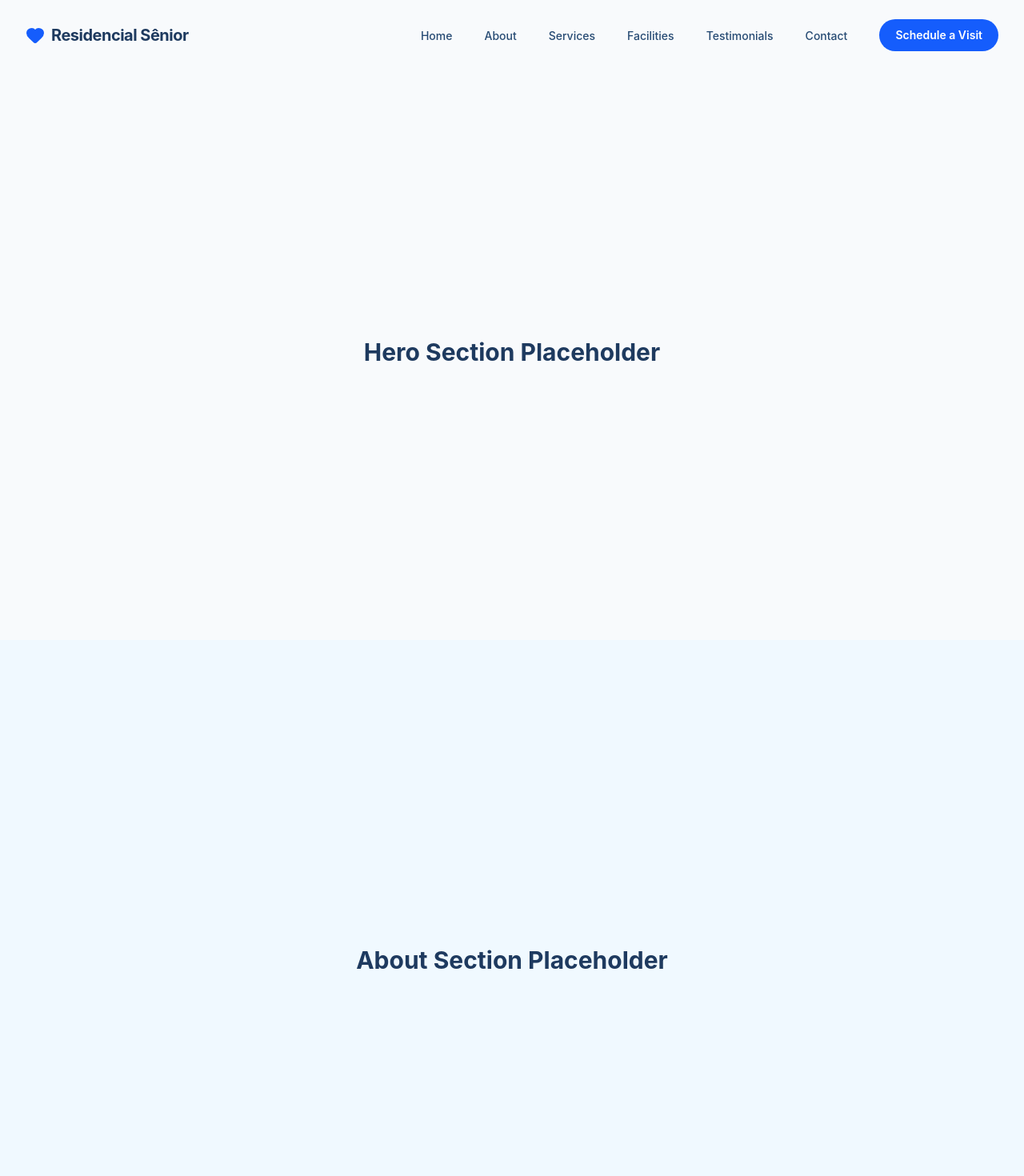
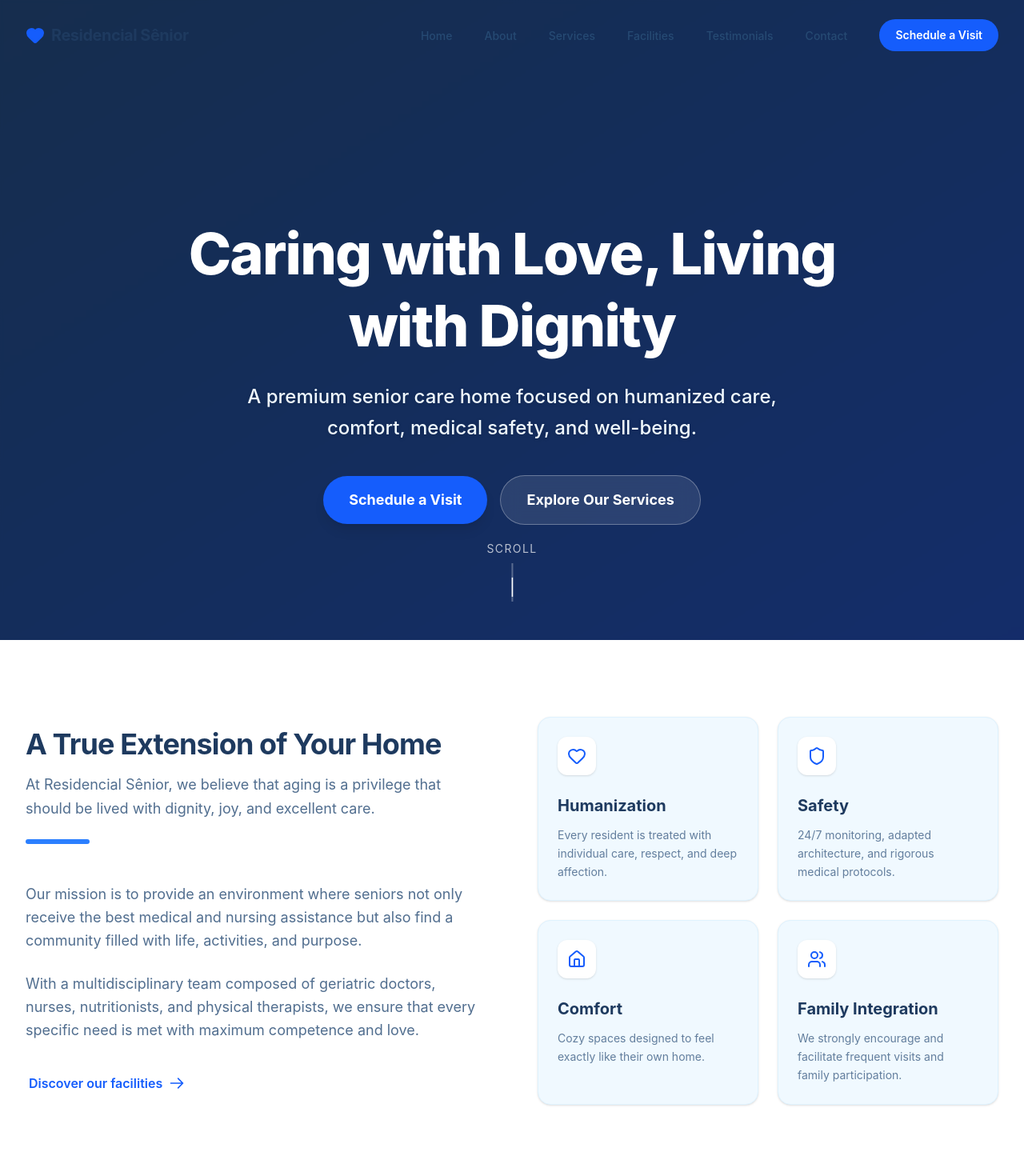
Before and after one commit to ThiagoR0810/residencial-senior, a Next.js app: page / in a window 1280 px wide. Shown: the top 1470 px of the page at 80% size. Built offline with nearby package versions, Linux system fonts and the light colour scheme.

Commit message:
feat: implement Hero and About sections

```diff
--- a/src/app/page.tsx
+++ b/src/app/page.tsx
@@ -1,19 +1,19 @@
+import { HeroSection } from "@/features/hero";
+import { AboutSection } from "@/features/about";
+
 export default function Home() {
   return (
     <>
-      <section id="home" className="min-h-screen flex items-center justify-center pt-20">
-        <h1 className="text-3xl font-bold">Hero Section Placeholder</h1>
-      </section>
-      <section id="about" className="min-h-screen flex items-center justify-center bg-sky-50">
-        <h2 className="text-3xl font-bold">About Section Placeholder</h2>
-      </section>
-      <section id="services" className="min-h-screen flex items-center justify-center">
+      <HeroSection />
+      <AboutSection />
+
+      <section id="services" className="min-h-screen flex items-center justify-center bg-offwhite">
         <h2 className="text-3xl font-bold">Services Section Placeholder</h2>
       </section>
       <section id="facilities" className="min-h-screen flex items-center justify-center bg-sky-50">
         <h2 className="text-3xl font-bold">Facilities Section Placeholder</h2>
       </section>
-      <section id="testimonials" className="min-h-screen flex items-center justify-center">
+      <section id="testimonials" className="min-h-screen flex items-center justify-center bg-offwhite">
         <h2 className="text-3xl font-bold">Testimonials Section Placeholder</h2>
       </section>
       <section id="contact" className="min-h-screen flex items-center justify-center bg-sky-50">
--- /dev/null
+++ b/src/features/about/components/AboutSection.tsx
@@ -0,0 +1,74 @@
+"use client";
+import { motion } from "framer-motion";
+import { SectionHeading } from "@/shared/ui/SectionHeading";
+import { ABOUT_VALUES } from "../constants";
+import { SITE_CONFIG } from "@/shared/config/siteConfig";
+
+export function AboutSection() {
+  return (
+    <section id="about" className="py-24 bg-white relative">
+      <div className="container mx-auto px-4 md:px-8">
+        <div className="grid grid-cols-1 lg:grid-cols-2 gap-16 items-center">
+
+          {/* Text Content */}
+          <motion.div
+            initial={{ opacity: 0, x: -30 }}
+            whileInView={{ opacity: 1, x: 0 }}
+            viewport={{ once: true, margin: "-100px" }}
+            transition={{ duration: 0.6 }}
+          >
+            <SectionHeading
+              title="A True Extension of Your Home"
+              subtitle={`At ${SITE_CONFIG.name}, we believe that aging is a privilege that should be lived with dignity, joy, and excellent care.`}
+            />
+
+            <div className="text-navy-700/80 space-y-6 text-lg leading-relaxed mb-10">
+              <p>
+                Our mission is to provide an environment where seniors not only receive the best medical and nursing assistance but also find a community filled with life, activities, and purpose.
+              </p>
+              <p>
+                With a multidisciplinary team composed of geriatric doctors, nurses, nutritionists, and physical therapists, we ensure that every specific need is met with maximum competence and love.
+              </p>
+            </div>
+
+            <a
+              href="#facilities"
+              className="inline-flex items-center font-semibold text-blue-600 hover:text-blue-700 focus-visible:outline-none focus-visible:ring-2 focus-visible:ring-blue-600 rounded px-1"
+            >
+              Discover our facilities
+              <svg className="w-5 h-5 ml-2" fill="none" stroke="currentColor" viewBox="0 0 24 24" xmlns="http://www.w3.org/2000/svg"><path strokeLinecap="round" strokeLinejoin="round" strokeWidth={2} d="M14 5l7 7m0 0l-7 7m7-7H3" /></svg>
+            </a>
+          </motion.div>
+
+          {/* Values Grid */}
+          <motion.div
+            initial={{ opacity: 0, x: 30 }}
+            whileInView={{ opacity: 1, x: 0 }}
+            viewport={{ once: true, margin: "-100px" }}
+            transition={{ duration: 0.6, delay: 0.2 }}
+            className="grid grid-cols-1 sm:grid-cols-2 gap-6"
+          >
+            {ABOUT_VALUES.map((value, index) => {
+              const Icon = value.icon;
+              return (
+                <div
+                  key={index}
+                  className="bg-sky-50 rounded-2xl p-6 border border-sky-100 hover:border-sky-200 transition-colors shadow-sm"
+                >
+                  <div className="w-12 h-12 bg-white rounded-xl shadow-sm flex items-center justify-center mb-6">
+                    <Icon className="h-6 w-6 text-blue-600" />
+                  </div>
+                  <h3 className="text-xl font-bold text-navy-800 mb-3">{value.title}</h3>
+                  <p className="text-navy-700/70 leading-relaxed text-sm">
+                    {value.description}
+                  </p>
+                </div>
+              );
+            })}
+          </motion.div>
+
+        </div>
+      </div>
+    </section>
+  );
+}
--- /dev/null
+++ b/src/features/about/constants.ts
@@ -0,0 +1,24 @@
+import { Heart, Shield, Home, Users } from "lucide-react";
+
+export const ABOUT_VALUES = [
+  {
+    icon: Heart,
+    title: "Humanization",
+    description: "Every resident is treated with individual care, respect, and deep affection."
+  },
+  {
+    icon: Shield,
+    title: "Safety",
+    description: "24/7 monitoring, adapted architecture, and rigorous medical protocols."
+  },
+  {
+    icon: Home,
+    title: "Comfort",
+    description: "Cozy spaces designed to feel exactly like their own home."
+  },
+  {
+    icon: Users,
+    title: "Family Integration",
+    description: "We strongly encourage and facilitate frequent visits and family participation."
+  },
+];
--- /dev/null
+++ b/src/features/about/index.ts
@@ -0,0 +1 @@
+export { AboutSection } from "./components/AboutSection";
--- /dev/null
+++ b/src/features/hero/components/HeroSection.tsx
@@ -0,0 +1,70 @@
+"use client";
+import { motion } from "framer-motion";
+import { SITE_CONFIG } from "@/shared/config/siteConfig";
+
+export function HeroSection() {
+  return (
+    <section id="home" className="relative min-h-screen flex items-center justify-center pt-20 overflow-hidden">
+      {/* Background Image Placeholder (Gradient) */}
+      <div className="absolute inset-0 bg-gradient-to-br from-navy-800 to-blue-900 z-0">
+        {/* Abstract pattern placeholder */}
+        <div className="absolute inset-0 opacity-20 bg-[radial-gradient(circle_at_top_right,_var(--tw-gradient-stops))] from-sky-300 via-transparent to-transparent"></div>
+        <div className="absolute inset-0 opacity-20 bg-[radial-gradient(circle_at_bottom_left,_var(--tw-gradient-stops))] from-blue-400 via-transparent to-transparent"></div>
+      </div>
+
+      {/* Glassmorphism Overlay */}
+      <div className="absolute inset-0 bg-navy-900/40 backdrop-blur-[2px] z-10"></div>
+
+      {/* Content */}
+      <div className="container relative z-20 mx-auto px-4 md:px-8 text-center mt-12">
+        <motion.div
+          initial={{ opacity: 0, y: 30 }}
+          animate={{ opacity: 1, y: 0 }}
+          transition={{ duration: 0.8, ease: "easeOut" }}
+          className="max-w-4xl mx-auto"
+        >
+          <h1 className="text-4xl md:text-5xl lg:text-7xl font-extrabold text-white tracking-tight mb-6 leading-tight">
+            {SITE_CONFIG.tagline}
+          </h1>
+          <p className="text-lg md:text-2xl text-sky-50 font-medium mb-10 max-w-2xl mx-auto leading-relaxed drop-shadow-sm">
+            {SITE_CONFIG.description}
+          </p>
+
+          <div className="flex flex-col sm:flex-row items-center justify-center gap-4">
+            <a
+              href="#contact"
+              className="w-full sm:w-auto bg-blue-600 hover:bg-blue-500 text-white px-8 py-4 rounded-full text-lg font-bold transition-all shadow-lg hover:shadow-blue-500/30 focus-visible:outline-none focus-visible:ring-4 focus-visible:ring-blue-400"
+            >
+              Schedule a Visit
+            </a>
+            <a
+              href="#services"
+              className="w-full sm:w-auto bg-white/10 hover:bg-white/20 backdrop-blur-md text-white border border-white/30 px-8 py-4 rounded-full text-lg font-bold transition-all focus-visible:outline-none focus-visible:ring-4 focus-visible:ring-white/50"
+            >
+              Explore Our Services
+            </a>
+          </div>
+        </motion.div>
+      </div>
+
+      {/* Scroll indicator */}
+      <motion.div
+        initial={{ opacity: 0 }}
+        animate={{ opacity: 1 }}
+        transition={{ delay: 1, duration: 1 }}
+        className="absolute bottom-10 left-1/2 -translate-x-1/2 z-20 hidden md:block"
+      >
+        <a href="#about" aria-label="Scroll down to About section" className="flex flex-col items-center text-white/70 hover:text-white transition-colors focus-visible:outline-none focus-visible:ring-2 focus-visible:ring-white rounded p-2">
+          <span className="text-sm tracking-widest uppercase mb-2">Scroll</span>
+          <div className="w-0.5 h-12 bg-white/30 overflow-hidden relative">
+            <motion.div
+              animate={{ y: [0, 48] }}
+              transition={{ repeat: Infinity, duration: 1.5, ease: "linear" }}
+              className="absolute top-0 w-full h-1/2 bg-white"
+            />
+          </div>
+        </a>
+      </motion.div>
+    </section>
+  );
+}
--- /dev/null
+++ b/src/features/hero/index.ts
@@ -0,0 +1 @@
+export { HeroSection } from "./components/HeroSection";
--- /dev/null
+++ b/src/shared/ui/SectionHeading.tsx
@@ -0,0 +1,21 @@
+interface SectionHeadingProps {
+  title: string;
+  subtitle?: string;
+  centered?: boolean;
+}
+
+export function SectionHeading({ title, subtitle, centered = false }: SectionHeadingProps) {
+  return (
+    <div className={`mb-12 ${centered ? "text-center" : ""}`}>
+      <h2 className="text-3xl md:text-4xl font-bold text-navy-800 tracking-tight mb-4">
+        {title}
+      </h2>
+      {subtitle && (
+        <p className="text-lg text-navy-700/80 max-w-3xl leading-relaxed mx-auto">
+          {subtitle}
+        </p>
+      )}
+      <div className={`h-1.5 w-20 bg-blue-500 rounded-full mt-6 ${centered ? "mx-auto" : ""}`} />
+    </div>
+  );
+}
```
